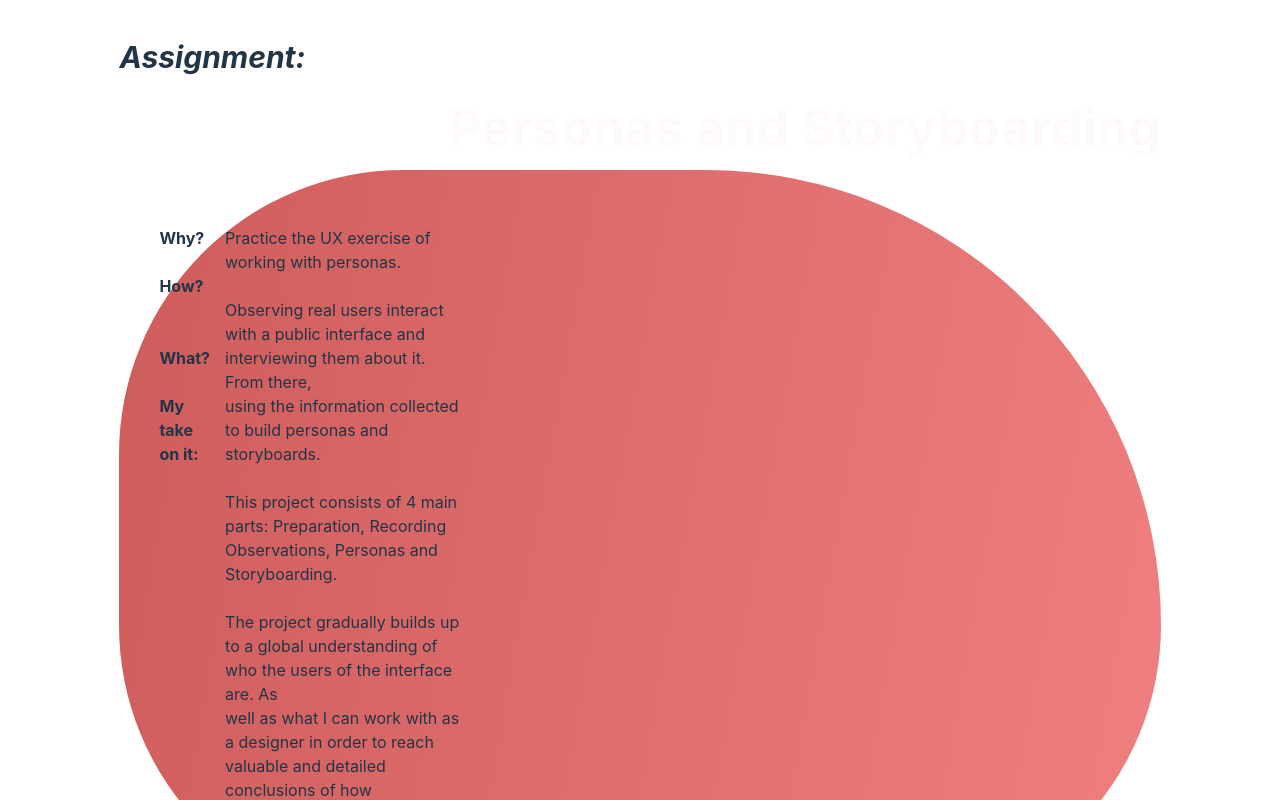
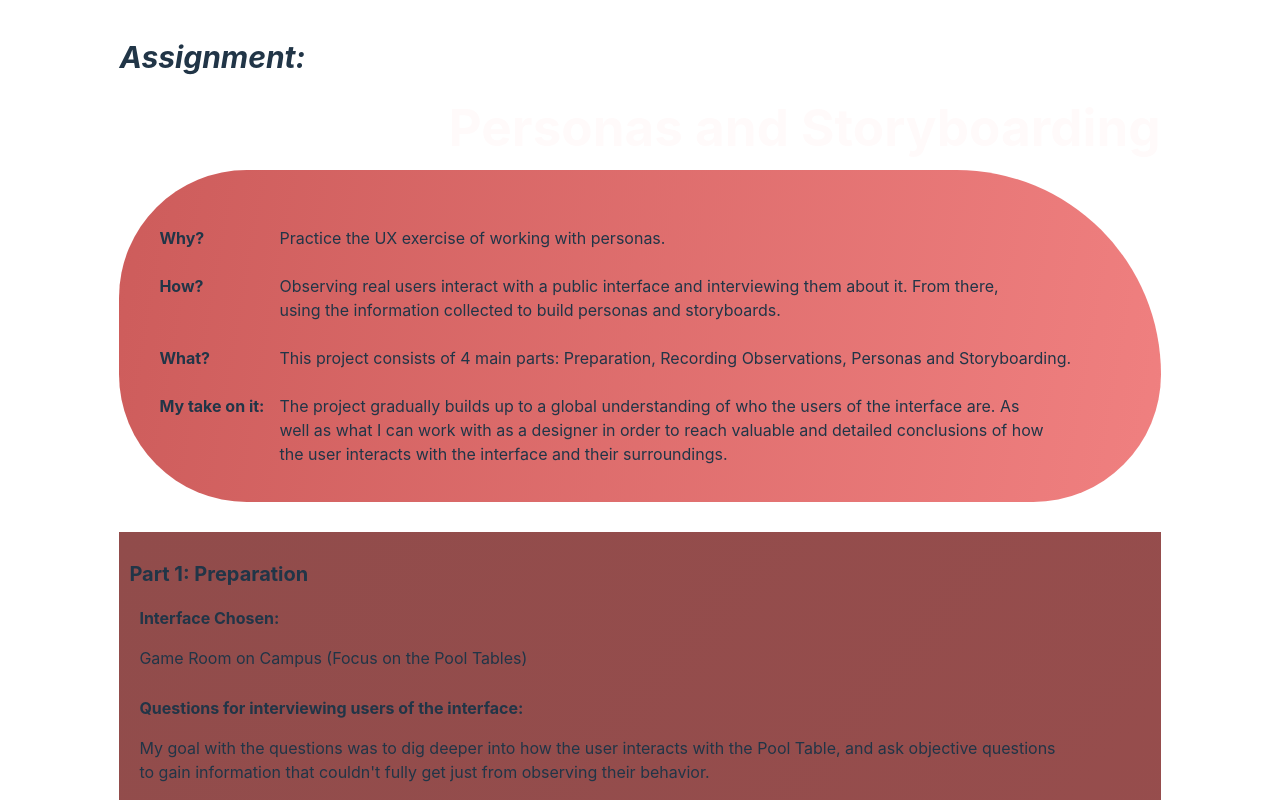
Before and after one commit to happydolphin111/PersonasAndStoryboarding, a React (Vite) app: page / in a window 1280 px wide. Shown: the top 800 px of the page. Built offline with nearby package versions, Linux system fonts and the light colour scheme.

Commit message:
Update App.css

```diff
--- a/src/App.css
+++ b/src/App.css
@@ -214,8 +214,5 @@
 .q {
   padding-right: 20px;
   padding-bottom: 30px;
-}
-
-.box {
   width: 33%
 }
```
